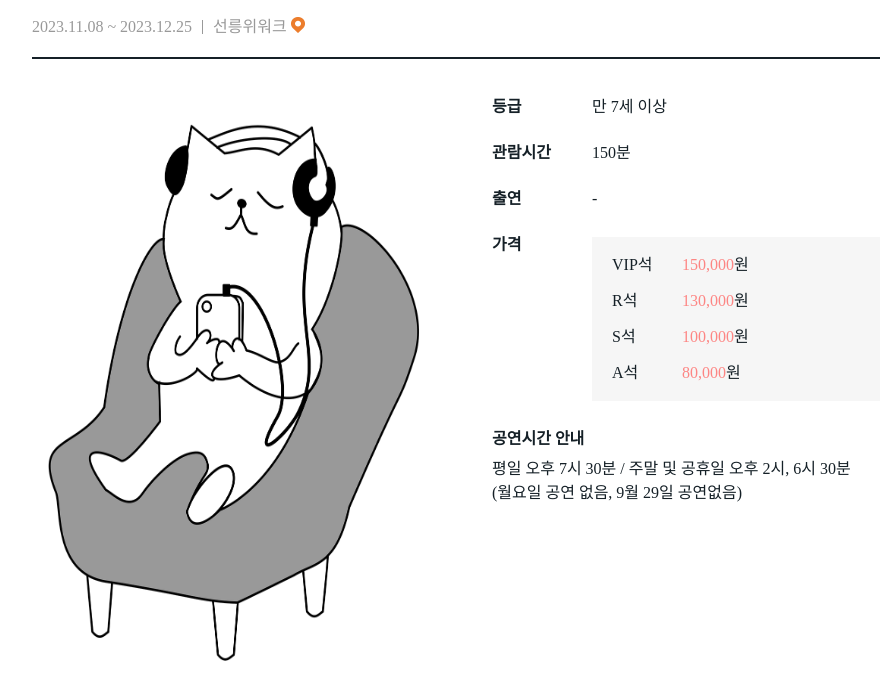
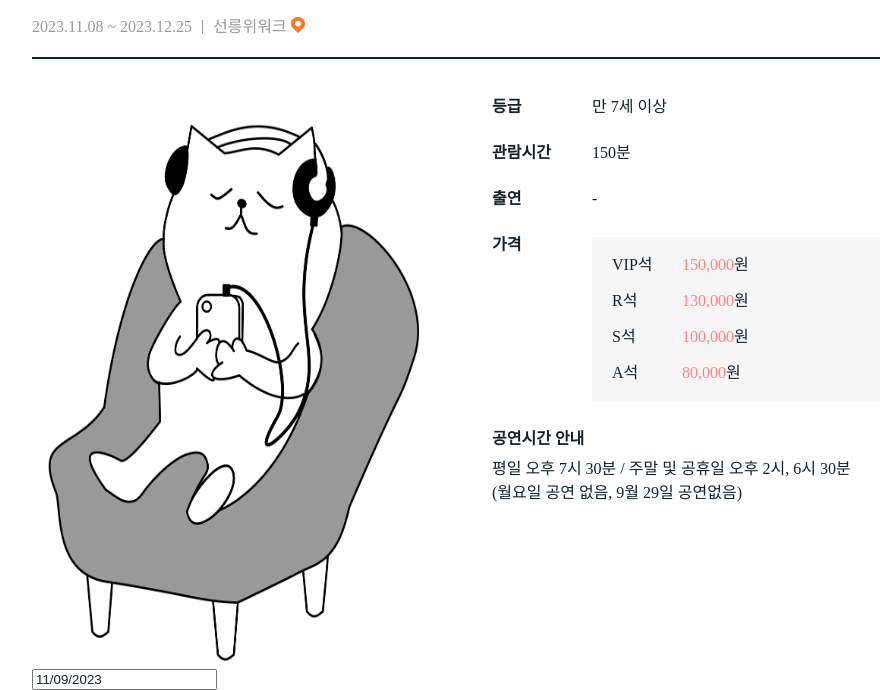
Before and after one commit to wecode-bootcamp-korea/50-2nd-ITt-frontend, a React app: page /detail in a window 1280 px wide. Shown: the part 157-847 px from the top of the page, without its empty margins (8-888 px from the left). Built offline with nearby package versions, Linux system fonts and the light colour scheme.

Commit message:
feat : datepicker 추가

```diff
--- a/package.json
+++ b/package.json
@@ -8,6 +8,7 @@
     "@testing-library/user-event": "^13.5.0",
     "axios": "^1.6.0",
     "react": "^18.2.0",
+    "react-datepicker": "^4.21.0",
     "react-dom": "^18.2.0",
     "react-router-dom": "^6.18.0",
     "react-scripts": "5.0.1",
--- a/src/pages/Detail/Detail.jsx
+++ b/src/pages/Detail/Detail.jsx
@@ -1,4 +1,5 @@
 import React from 'react';
+import Datepicker from './components/Datepicker/Datepicker';
 import './Detail.scss';
 
 const Detail = () => {
@@ -72,6 +73,9 @@ const Detail = () => {
           </div>
         </div>
       </div>
+      <div className="reserveArea">
+        <Datepicker />
+      </div>
     </div>
   );
 };
--- a/src/pages/Detail/Detail.scss
+++ b/src/pages/Detail/Detail.scss
@@ -41,7 +41,7 @@
             width: 14px;
             height: 16px;
             margin: 0 0 4px 4px;
-            background: url('../../assets/images/iocn/icon_location.png') center /
+            background: url('../../assets/images/icon/icon_location.png') center /
               14px 16px no-repeat;
           }
         }
--- /dev/null
+++ b/src/pages/Detail/components/Datepicker/Datepicker.jsx
@@ -0,0 +1,13 @@
+import React, { useState } from 'react';
+import './Datepicker.scss';
+import DatePicker from 'react-datepicker';
+import 'react-datepicker/dist/react-datepicker.css';
+
+const Datepicker = () => {
+  const [startDate, setStartDate] = useState(new Date());
+  return (
+    <DatePicker selected={startDate} onChange={date => setStartDate(date)} />
+  );
+};
+
+export default Datepicker;
```
Also changed, not shown: src/assets/images/icon/icon_location.png (renamed from src/assets/images/iocn/icon_location.png), src/pages/Detail/components/Datepicker/Datepicker.scss (added), 1 other file.
